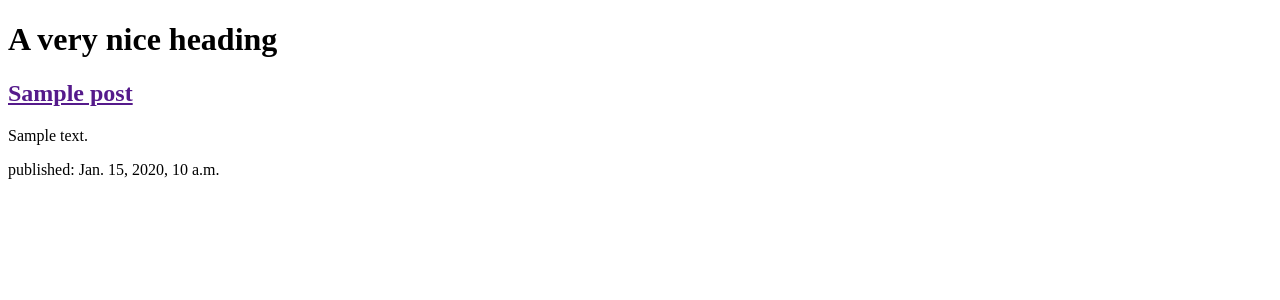
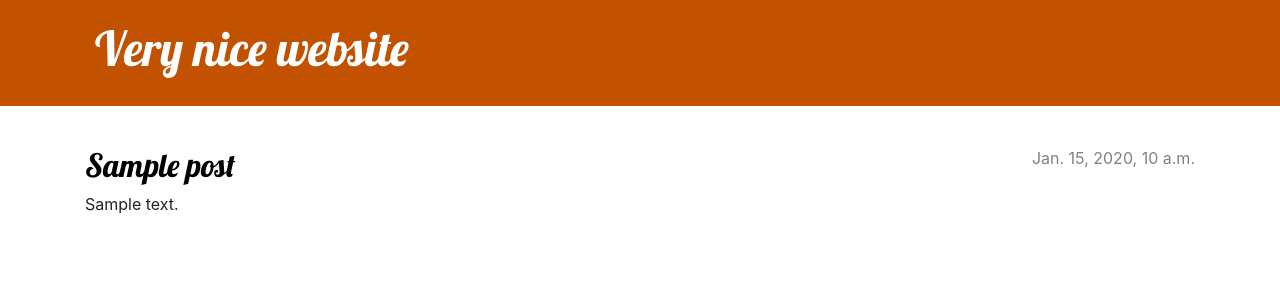
Before and after one commit to jcrowth2/my-first-blog, a Django app: page / in a window 1280 px wide. Shown: the top 300 px of the page. Run offline with Django 3.2, Linux system fonts and the light colour scheme; tables that the repository leaves empty hold one stand-in row (values such as "Sample post").

Commit message:
Added URL per post

```diff
--- /dev/null
+++ b/blog/static/css/blog.css
@@ -0,0 +1,70 @@
+.page-header {
+    background-color: #C25100;
+    margin-top: 0;
+    margin-bottom: 40px;
+    padding: 20px 20px 20px 40px;
+}
+
+.page-header h1,
+.page-header h1 a,
+.page-header h1 a:visited,
+.page-header h1 a:active {
+    color: #ffffff;
+    font-size: 36pt;
+    text-decoration: none;
+}
+
+h1,
+h2,
+h3,
+h4 {
+    font-family: 'Lobster', cursive;
+}
+
+.date {
+    color: #828282;
+}
+
+.save {
+    float: right;
+}
+
+.post-form textarea,
+.post-form input {
+    width: 100%;
+}
+
+.top-menu,
+.top-menu:hover,
+.top-menu:visited {
+    color: #ffffff;
+    float: right;
+    font-size: 26pt;
+    margin-right: 20px;
+}
+
+.post {
+    margin-bottom: 70px;
+}
+
+.post h2 a,
+.post h2 a:visited {
+    color: #000000;
+}
+
+.post > .date,
+.post > .actions {
+    float: right;
+}
+
+.btn-default,
+.btn-default:visited {
+    color: #C25100;
+    background: none;
+    border-color: #C25100;
+}
+
+.btn-default:hover {
+    color: #FFFFFF;
+    background-color: #C25100;
+}
--- /dev/null
+++ b/blog/templates/blog/base.html
@@ -0,0 +1,34 @@
+{% load static %}
+<!DOCTYPE html>
+<html lang="en">
+<head>
+
+    <meta charset="UTF-8">
+    <title>Jack's Blog</title>
+    <link rel="stylesheet" href="https://cdn.jsdelivr.net/npm/bootstrap@4.5.3/dist/css/bootstrap.min.css"
+          integrity="sha384-TX8t27EcRE3e/ihU7zmQxVncDAy5uIKz4rEkgIXeMed4M0jlfIDPvg6uqKI2xXr2" crossorigin="anonymous">
+    <link rel="stylesheet" href="{% static 'css/blog.css' %}">
+    <link href="//fonts.googleapis.com/css?family=Lobster&subset=latin,latin-ext" rel="stylesheet" type="text/css">
+
+</head>
+
+
+<body>
+
+    <header class="page-header">
+      <div class="container">
+          <h1><a href="/">Very nice website</a></h1>
+      </div>
+    </header>
+    <main class="container">
+        <div class="row">
+            <div class="col">
+            {% block content %}
+            {% endblock %}
+            </div>
+        </div>
+    </main>
+
+</body>
+
+</html>
--- a/blog/templates/blog/post_list.html
+++ b/blog/templates/blog/post_list.html
@@ -1,20 +1,13 @@
-<!DOCTYPE html>
-<html lang="en">
-<head>
-    <meta charset="UTF-8">
-    <title>Jack's Blog</title>
-</head>
-<body>
-    <h1> A very nice heading</h1>
+{% extends 'blog/base.html' %}
 
-    {% for post in posts%}
-        <article>
-            <h2><a href=""> {{ post.title }}</a></h2>
-            <p> {{post.text|linebreaksbr}} </p>
-            <time>published: {{post.published_date}}</time>
+{% block content %}
+    {% for post in posts %}
+        <article class="post">
+            <time class="date">
+                {{ post.published_date }}
+            </time>
+            <h2><a href="{% url 'post_detail' pk=post.pk %}">{{ post.title }}</a></h2>
+            <p>{{ post.text|linebreaksbr }}</p>
         </article>
     {% endfor %}
-
-
-</body>
-</html>
+{% endblock %}
--- a/blog/urls.py
+++ b/blog/urls.py
@@ -3,4 +3,5 @@ from . import views
 
 urlpatterns = [
 path('', views.post_list, name='post_list'),
+path('post/<int:pk>/', views.post_detail, name='post_detail'),
 ]
--- a/blog/views.py
+++ b/blog/views.py
@@ -1,7 +1,11 @@
-from django.shortcuts import render
+from django.shortcuts import render, get_object_or_404
 from django.utils import timezone
 from .models import Post
 
 def post_list(request):
     posts = Post.objects.filter(published_date__lte=timezone.now()).order_by('published_date')
     return render(request, 'blog/post_list.html', {'posts': posts})
+
+def post_detail(request, pk):
+    post = get_object_or_404(Post, pk=pk)
+    return render(request, 'blog/post_detail.html', {'post': post})
```
Also changed, not shown: blog/templates/blog/post_detail.html (added, +13 -0 lines).
